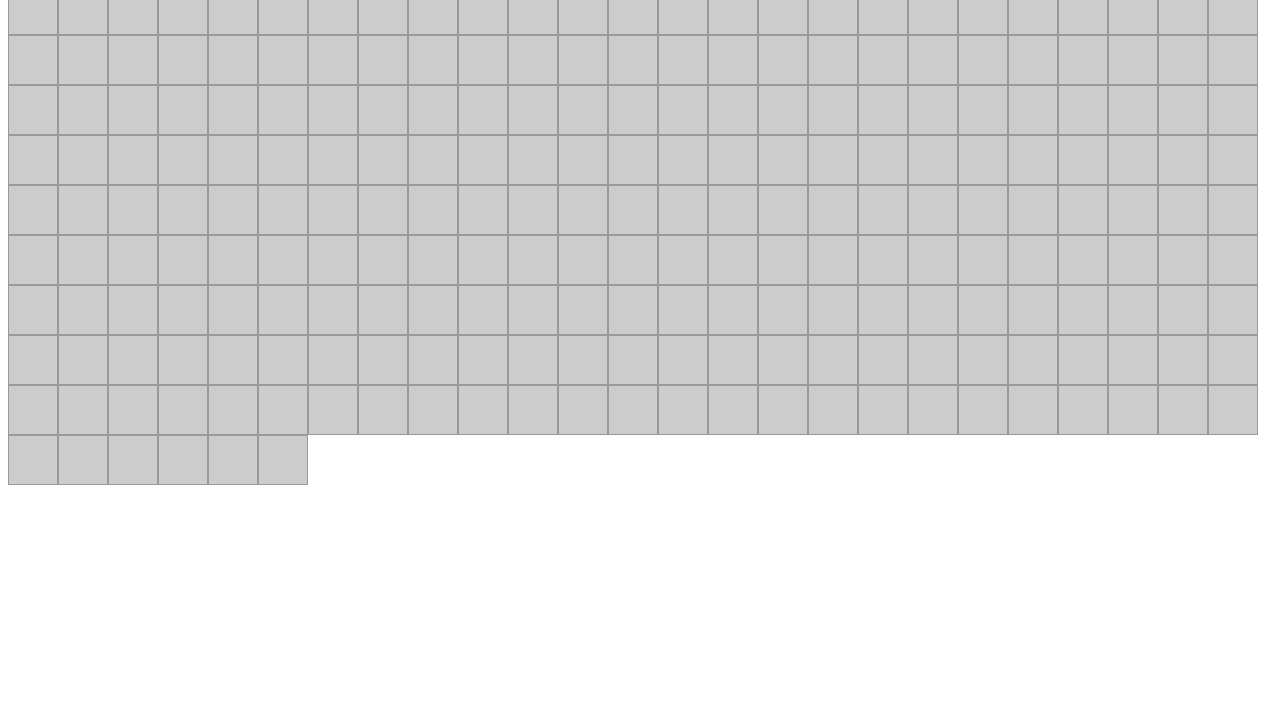
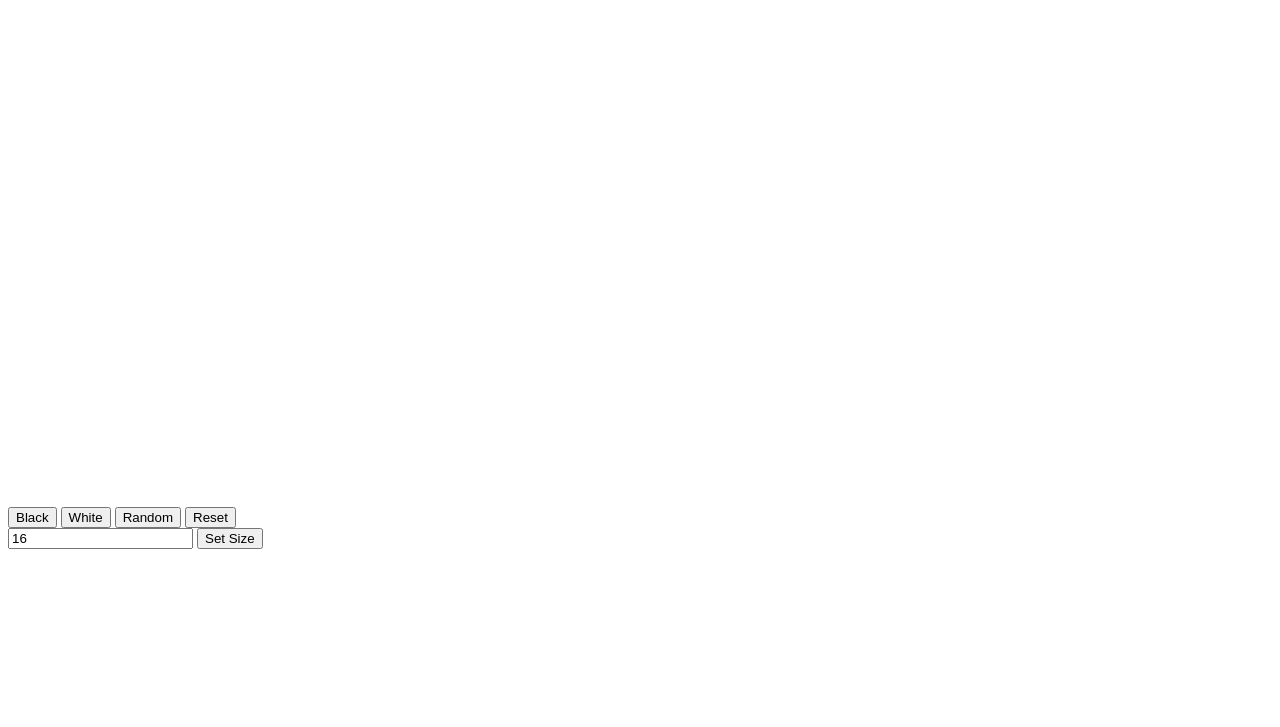
Before and after one commit to JOKERSEV7/Odin-Project-Etch-A-Sketch, a plain HTML site: page index.html in a window 1280 px wide. Shown: the part 73-800 px from the top of the page. Drawn offline with nearby package versions, Linux system fonts and the light colour scheme.

Commit message:
reset everything

```diff
--- a/index.html
+++ b/index.html
@@ -8,9 +8,27 @@
         <meta name="description" content="Eatch-A-Skectch">
         <title>Eatch-A-Skectch</title>
         <link rel="stylesheet" href="style.css">
+        <link rel="stylesheet" href="reset.css">
+        <script src="https://code.jquery.com/jquery-3.6.0.min.js"></script>
     </head>
     <body>
-        <div class="grid-container"></div>
+        <div class="flex-container">
+            <div class="title"><h1>Eatch-A-Sketch</h1></div>
+            <div class="content">
+                <div class="board"></div>
+                <div class="button">
+                    <button>Black</button>
+                    <button>White</button>
+                    <button>Random</button>
+                    <button>Reset</button>
+                </div>
+                <div>
+                    <input type="text" placeholder="Size of Board" value="16">
+                    <button>Set Size</button>
+                </div>
+            </div>
+        </div>
+
 
 
 
--- a/script.js
+++ b/script.js
@@ -1,10 +1,9 @@
-function createGrid() {
-    const container = document.querySelector(".grid-container");
+let board = document.querySelector(".board");
+board.style.gridTemplateColumns = "repeat(16 , 1fr)";
+board.style.gridTemplateRows = "repeat(16, 1fr";
 
-    for (let i = 0; i < 16 * 16; i++) {
-        const div = document.createElement('div');
-        div.classList.add('grid-item');
-        container.appendChild(div);
-    }
-}
-createGrid();
+for (let i = 0; i < 256; i++) {
+    let square = document.createElement("div");
+    square.style.backgroudColor = "blue";
+    board.insertAdjacentElement("beforeend", square);
+};
--- a/style.css
+++ b/style.css
@@ -1,8 +1,5 @@
-.grid-item {
-    background-color: #ccc;
-    border: 1px solid #999;
-    width: 50px;
-    height: 50px;
-    float: left;
-    box-sizing: border-box;
+.board {
+    width: 500px;
+    height: 500px;
+    display: grid;
 }
```
Also changed, not shown: reset.css (added), 1 other file.
